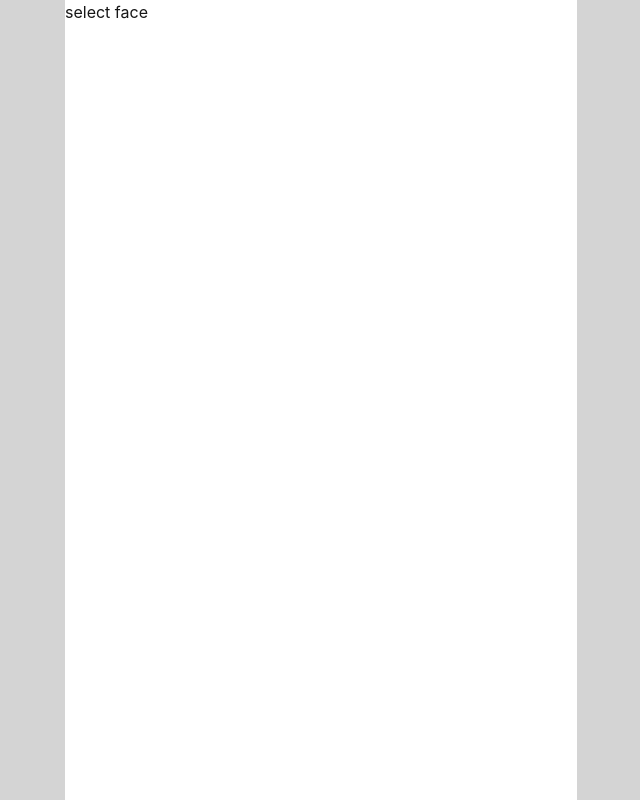
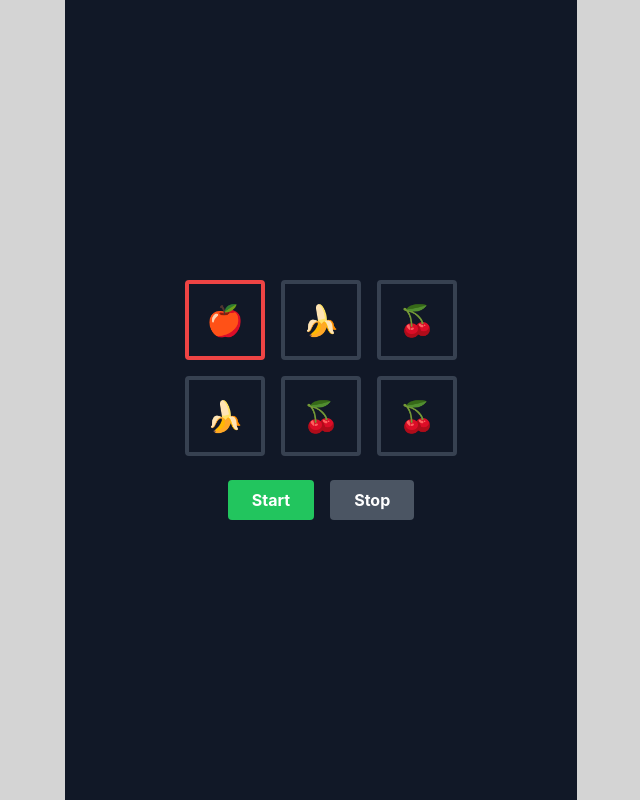
Before and after one commit to doodle-dev-avatar/doodle-dev-avatar-fe, a Next.js app: page /select/face in a window 1280 px wide. Shown: the whole page, without its empty margins (319-959 px from the left). Built offline with nearby package versions, Linux system fonts and the light colour scheme; a web font is replaced by a local one.

Commit message:
feat: slot machine 제작

```diff
--- a/src/app/select/face/page.tsx
+++ b/src/app/select/face/page.tsx
@@ -1,3 +1,11 @@
+import SlotMachine from '@/components/widgets/SlotMachine';
+
 export default function SelectFacePage() {
-  return <>select face</>;
+  const items = ['🍎', '🍌', '🍒', '🍌', '🍒', '🍒'];
+
+  return (
+    <>
+      <SlotMachine items={items} />
+    </>
+  );
 }
--- /dev/null
+++ b/src/components/widgets/SlotMachine.tsx
@@ -0,0 +1,97 @@
+'use client';
+import React, { useState, useEffect } from 'react';
+
+interface SlotMachineProps {
+  items: string[];
+}
+
+const SlotMachine: React.FC<SlotMachineProps> = ({ items }) => {
+  const [isSpinning, setIsSpinning] = useState(false);
+  const [result, setResult] = useState<string | null>(null);
+  const [activeIndex, setActiveIndex] = useState(0);
+  const [interval, setIntervalState] = useState<NodeJS.Timeout | undefined>(
+    undefined,
+  );
+
+  useEffect(() => {
+    if (isSpinning) {
+      const newInterval = setInterval(() => {
+        setActiveIndex((prevIndex) => (prevIndex + 1) % items.length);
+      }, 100);
+      setIntervalState(newInterval);
+    } else {
+      if (interval !== undefined) {
+        clearInterval(interval);
+      }
+    }
+    return () => {
+      if (interval !== undefined) {
+        clearInterval(interval);
+      }
+    };
+  }, [isSpinning, items.length]);
+
+  const handleStart = () => {
+    setIsSpinning(true);
+    setResult(null);
+  };
+
+  const handleStop = () => {
+    setIsSpinning(false);
+    setResult(items[activeIndex]);
+  };
+
+  const rows = [];
+  if (items.length <= 4) {
+    rows.push(items);
+  } else if (items.length <= 8) {
+    rows.push(items.slice(0, Math.ceil(items.length / 2)));
+    rows.push(items.slice(Math.ceil(items.length / 2)));
+  }
+
+  return (
+    <div className="flex flex-col items-center justify-center h-screen bg-gray-900 text-white">
+      <div className="flex flex-col gap-4 mb-6">
+        {rows.map((row, rowIndex) => (
+          <div key={rowIndex} className="flex justify-center gap-4">
+            {row.map((item, index) => (
+              <div
+                key={index}
+                className={`w-20 h-20 flex items-center justify-center text-3xl font-bold border-4 rounded ${
+                  index + rowIndex * Math.ceil(items.length / 2) === activeIndex
+                    ? 'border-red-500'
+                    : 'border-gray-700'
+                }`}
+              >
+                {item}
+              </div>
+            ))}
+          </div>
+        ))}
+      </div>
+      <div className="flex space-x-4">
+        <button
+          onClick={handleStart}
+          disabled={isSpinning}
+          className="px-6 py-2 bg-green-500 text-white font-bold rounded hover:bg-green-600 disabled:bg-gray-600"
+        >
+          Start
+        </button>
+        <button
+          onClick={handleStop}
+          disabled={!isSpinning}
+          className="px-6 py-2 bg-red-500 text-white font-bold rounded hover:bg-red-600 disabled:bg-gray-600"
+        >
+          Stop
+        </button>
+      </div>
+      {result && (
+        <div className="text-2xl font-bold">
+          Result: <span className="text-yellow-500">{result}</span>
+        </div>
+      )}
+    </div>
+  );
+};
+
+export default SlotMachine;
```
